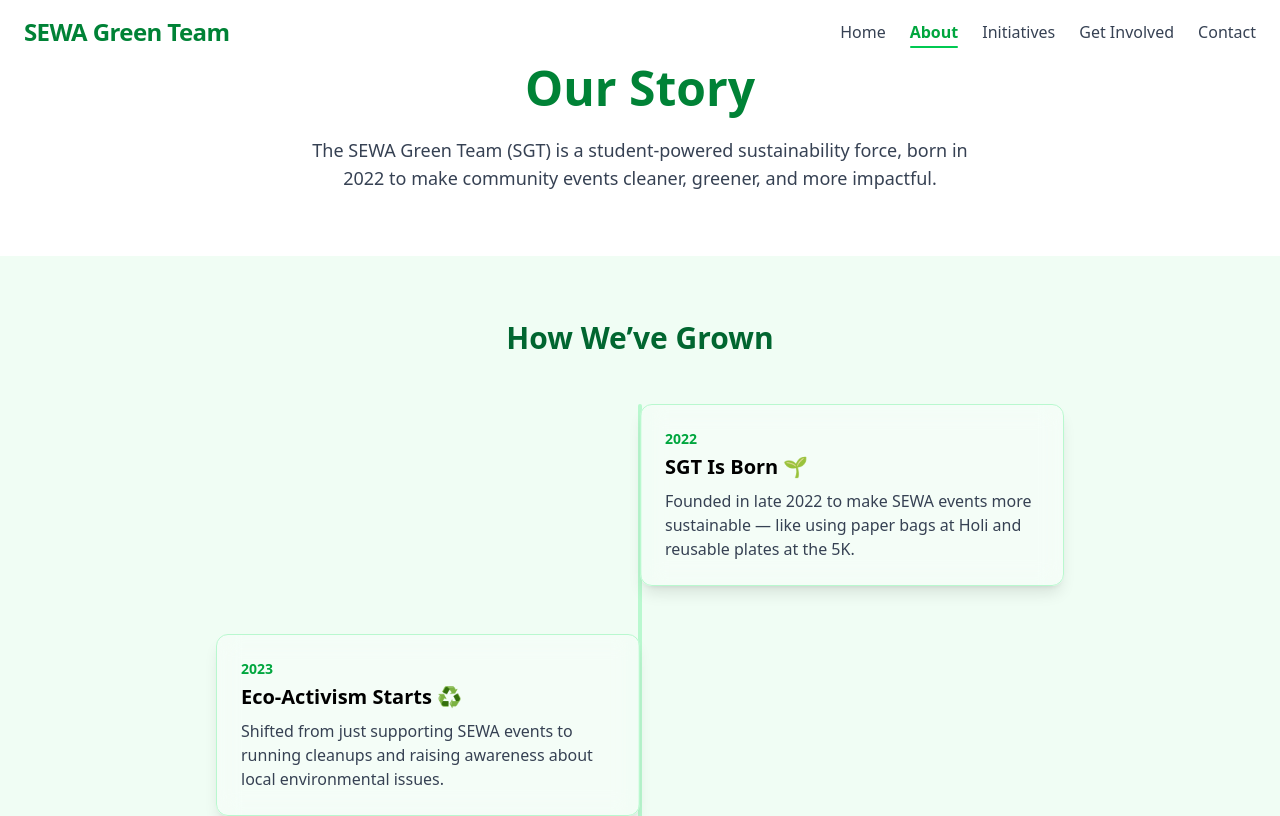
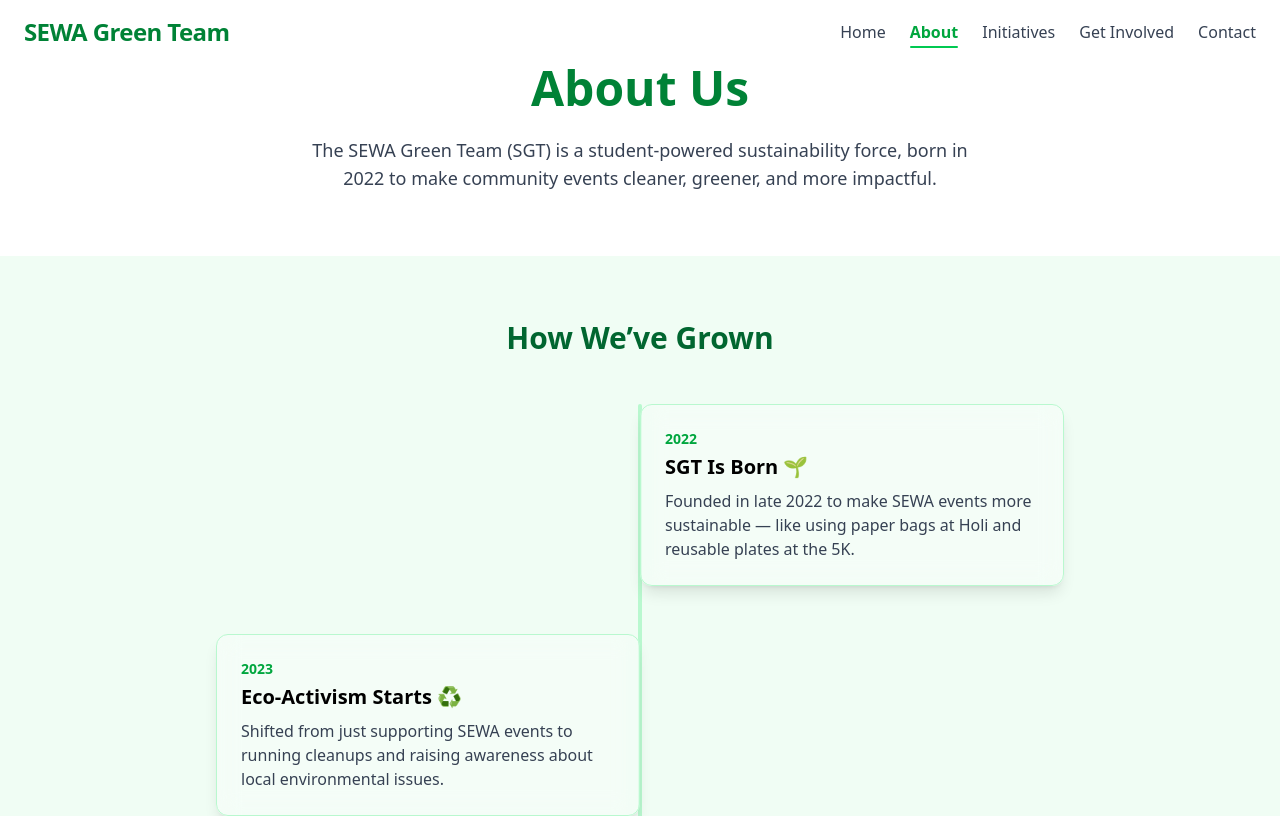
Before and after one commit to rebanto/sewa-green-team, a React (Vite) app: page /about in a window 1280 px wide. Shown: the top 816 px of the page. Built offline with nearby package versions, Linux system fonts and the light colour scheme.

Commit message:
minor: change Our Story to About Us

```diff
--- a/src/pages/About.tsx
+++ b/src/pages/About.tsx
@@ -68,7 +68,7 @@
           className="text-5xl font-extrabold text-green-700 mb-6"
           variants={fadeUp}
         >
-          Our Story
+          About Us
         </motion.h1>
         <motion.p
           className="text-lg text-gray-700 max-w-2xl mx-auto"
```
